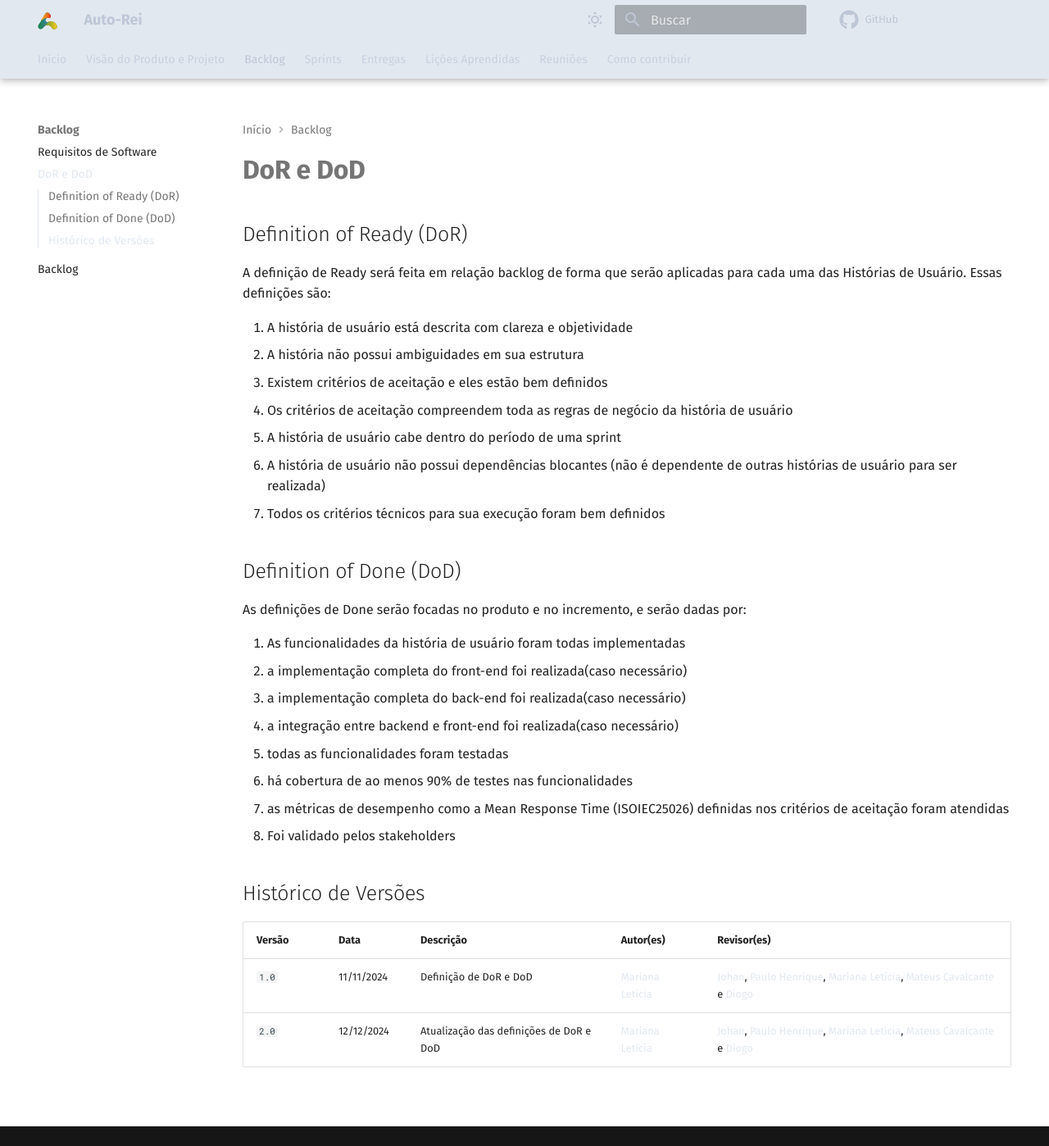
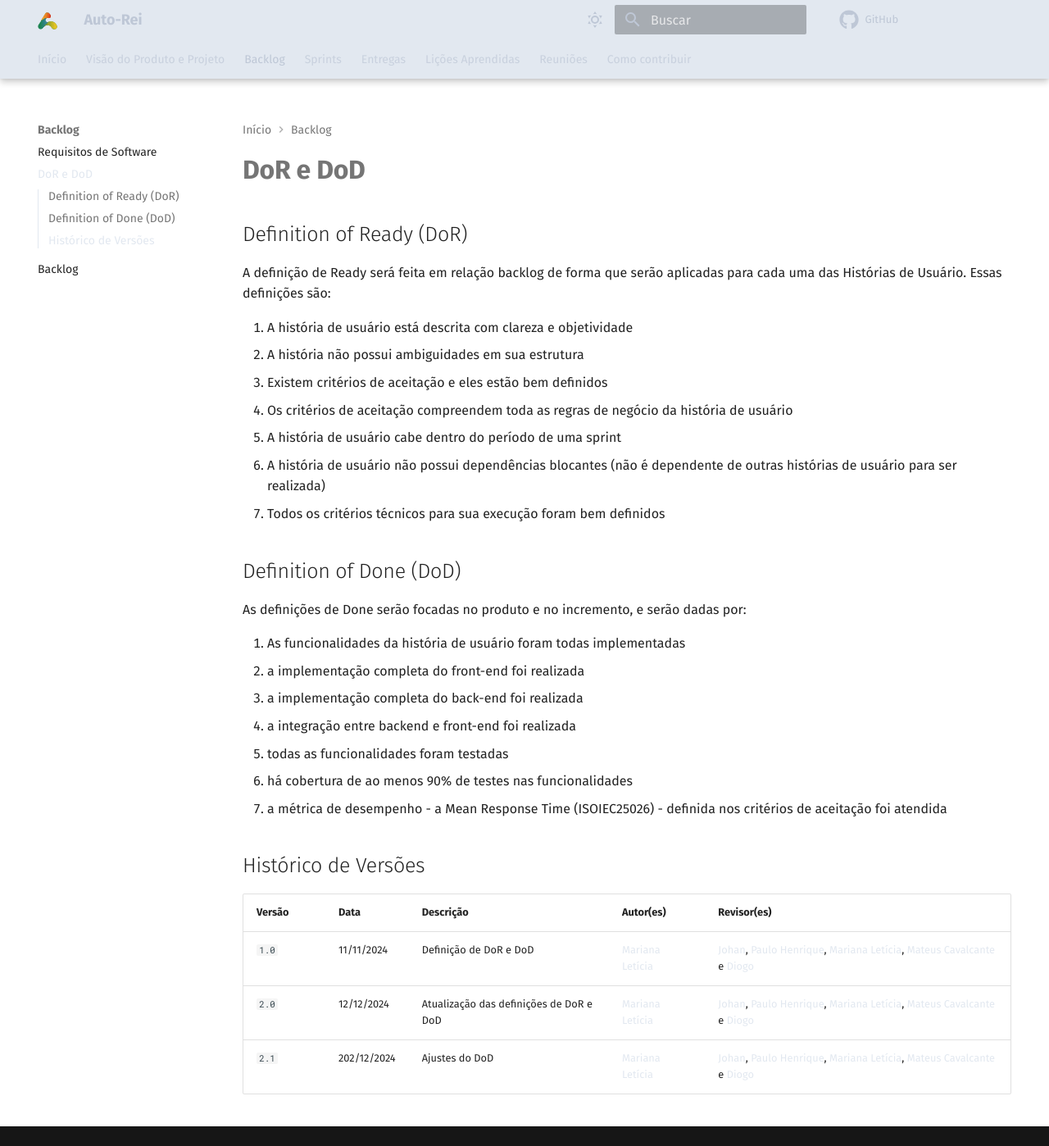
Before and after one commit to mdsreq-fga-unb/2024.2-T03-AutoReiTintas, an MkDocs documentation site: the page built from docs/auto-rei-tintas/docs/sections/product_vision/8_dorAndDod.md, in a window 1280 px wide and 1398 px high. Shown: the whole window at 82% size. Built offline with MkDocs 1.6.1 and Material for MkDocs 9.7.7, drawn with Linux system fonts in a browser that asks for light colours; comment, search, counter and statistics services are not loaded.

Commit message:
docs: atualizando o dod conforme a issue #31

```diff
--- a/docs/auto-rei-tintas/docs/sections/product_vision/8_dorAndDod.md
+++ b/docs/auto-rei-tintas/docs/sections/product_vision/8_dorAndDod.md
@@ -17,13 +17,12 @@ A definição de Ready será feita em relação backlog de forma que serão apli
 As definições de Done serão focadas no produto e no incremento, e serão dadas por:
 
 1. As funcionalidades da história de usuário foram todas implementadas
-2. a implementação completa do front-end foi realizada(caso necessário)
-3. a implementação completa do back-end foi realizada(caso necessário)
-4. a integração entre backend e front-end foi realizada(caso necessário)
+2. a implementação completa do front-end foi realizada
+3. a implementação completa do back-end foi realizada
+4. a integração entre backend e front-end foi realizada
 5. todas as funcionalidades foram testadas
 6. há cobertura de ao menos 90% de testes nas funcionalidades
-7. as métricas de desempenho como a Mean Response Time (ISOIEC25026) definidas nos critérios de aceitação foram atendidas
-8. Foi validado pelos stakeholders
+7. a métrica de desempenho - a Mean Response Time (ISOIEC25026) - definida nos critérios de aceitação foi atendida
 
 
 ## Histórico de Versões
@@ -32,3 +31,4 @@ As definições de Done serão focadas no produto e no incremento, e serão dada
 | ---| ---| ---| ---| --- |
 | `1.0` | 11/11/2024 | Definição de DoR e DoD | [Mariana Letícia](https://github.com/Marianannn) | [Johan](https://github.com/johan-rocha), [Paulo Henrique](https://github.com/Nanashii76), [Mariana Letícia](https://github.com/Marianannn), [Mateus Cavalcante](https://github.com/mateuscavati) e [Diogo](https://github.com/Diogo-Barboza) |
 | `2.0` | 12/12/2024 | Atualização das definições de DoR e DoD | [Mariana Letícia](https://github.com/Marianannn) | [Johan](https://github.com/johan-rocha), [Paulo Henrique](https://github.com/Nanashii76), [Mariana Letícia](https://github.com/Marianannn), [Mateus Cavalcante](https://github.com/mateuscavati) e [Diogo](https://github.com/Diogo-Barboza) |
+| `2.1` |202/12/2024 | Ajustes do DoD | [Mariana Letícia](https://github.com/Marianannn) | [Johan](https://github.com/johan-rocha), [Paulo Henrique](https://github.com/Nanashii76), [Mariana Letícia](https://github.com/Marianannn), [Mateus Cavalcante](https://github.com/mateuscavati) e [Diogo](https://github.com/Diogo-Barboza) |
```
